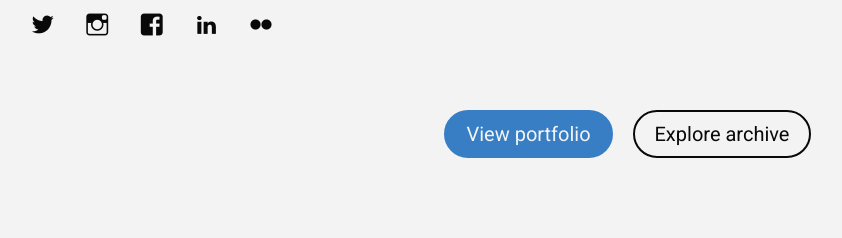
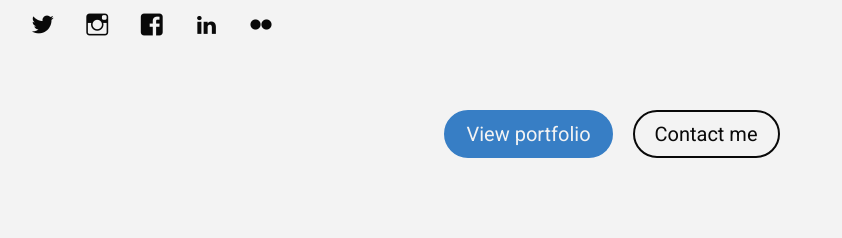
Before and after one commit to robinbisping/personal-website, a PHP site: page / in a window 1280 px wide. Shown: the part 578-816 px from the top of the page, without its empty margins (156-998 px from the left). Run offline with PHP 8.4, Linux system fonts and the light colour scheme; some libraries are stand-ins or nearby versions.

Commit message:
Kill archive, very sad!

```diff
--- a/index.php
+++ b/index.php
@@ -73,7 +73,7 @@
 			<p>I design and develop. For web and print &ndash; online and offline.</p>
 			<ul id="additional-links">
 				<li><a href="./portfolio/" title="View Robin Bisping's portfolio" class="button">View portfolio</a></li>
-				<li><a href="https://archive.robinbisping.com/" title="Explore Robin Bisping's archive">Explore archive</a></li>
+				<li><a href="mailto:hello@robinbisping.com" title="Email Robin Bisping">Contact me</a></li>
 			</ul>
 		</div>
 	</body>
```
